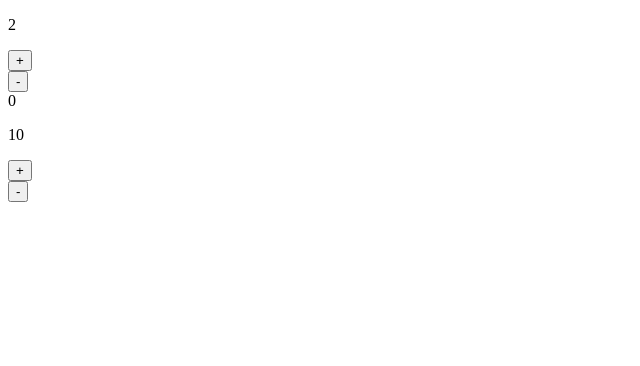
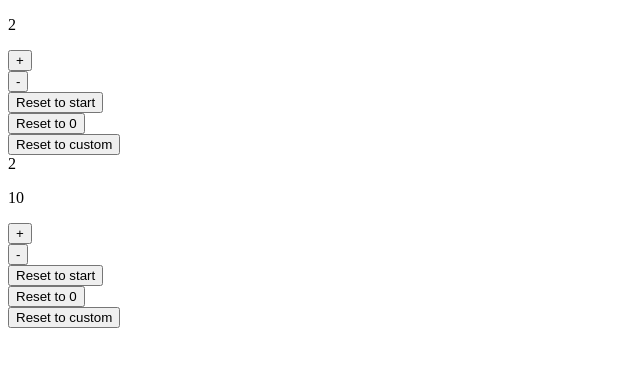
Before and after one commit to Vitiok2021/angular-playground, an Angular app in the folder counters/: page / in a window 1280 px wide. Shown: the top 366 px of the page, without its empty margins (0-640 px from the left). Built offline with nearby package versions, Linux system fonts and the light colour scheme.

Commit message:
added 3 buttons

```diff
--- a/counters/src/app/counter-child/counter-child.component.html
+++ b/counters/src/app/counter-child/counter-child.component.html
@@ -5,3 +5,12 @@
 <div>
   <button class="minus" (click)="decrement()">-</button>
 </div>
+<div>
+  <button (click)="resetToStart()">Reset to start</button>
+</div>
+<div>
+  <button (click)="resetToZero()">Reset to 0</button>
+</div>
+<div>
+  <button (click)="resetToCustom()">Reset to custom</button>
+</div>
--- a/counters/src/app/counter-child/counter-child.component.ts
+++ b/counters/src/app/counter-child/counter-child.component.ts
@@ -1,4 +1,12 @@
-import { Component, effect, Input, input, OnInit } from '@angular/core';
+import {
+  Component,
+  effect,
+  EventEmitter,
+  Input,
+  input,
+  OnInit,
+  Output,
+} from '@angular/core';
 
 @Component({
   selector: 'app-counter-child',
@@ -8,16 +16,33 @@ import { Component, effect, Input, input, OnInit } from '@angular/core';
 })
 export class CounterChildComponent implements OnInit {
   counter: number = 0;
+  @Output() giveCount = new EventEmitter<number>();
 
-  @Input() initial: number = 0;
+  @Input() initial!: number;
+
   ngOnInit() {
     this.counter = this.initial;
+    this.giveCount.emit(this.counter);
   }
 
   increment() {
     this.counter = this.counter + 1;
+    this.giveCount.emit(this.counter);
   }
   decrement() {
     this.counter = this.counter - 1;
+    this.giveCount.emit(this.counter);
+  }
+  resetToStart() {
+    this.counter = this.initial;
+    this.giveCount.emit(this.counter);
+  }
+  resetToZero() {
+    this.counter = 0;
+    this.giveCount.emit(this.counter);
+  }
+  resetToCustom() {
+    this.counter = 50;
+    this.giveCount.emit(this.counter);
   }
 }
```
